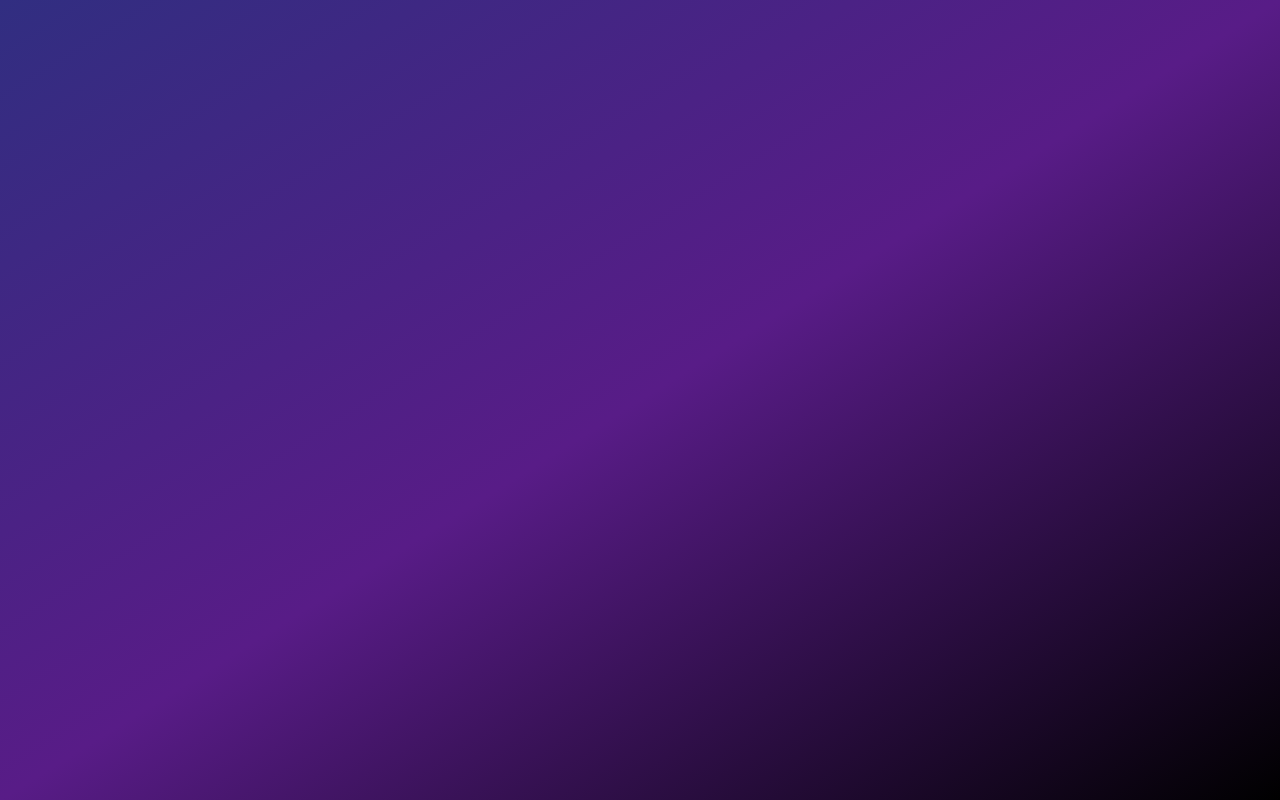
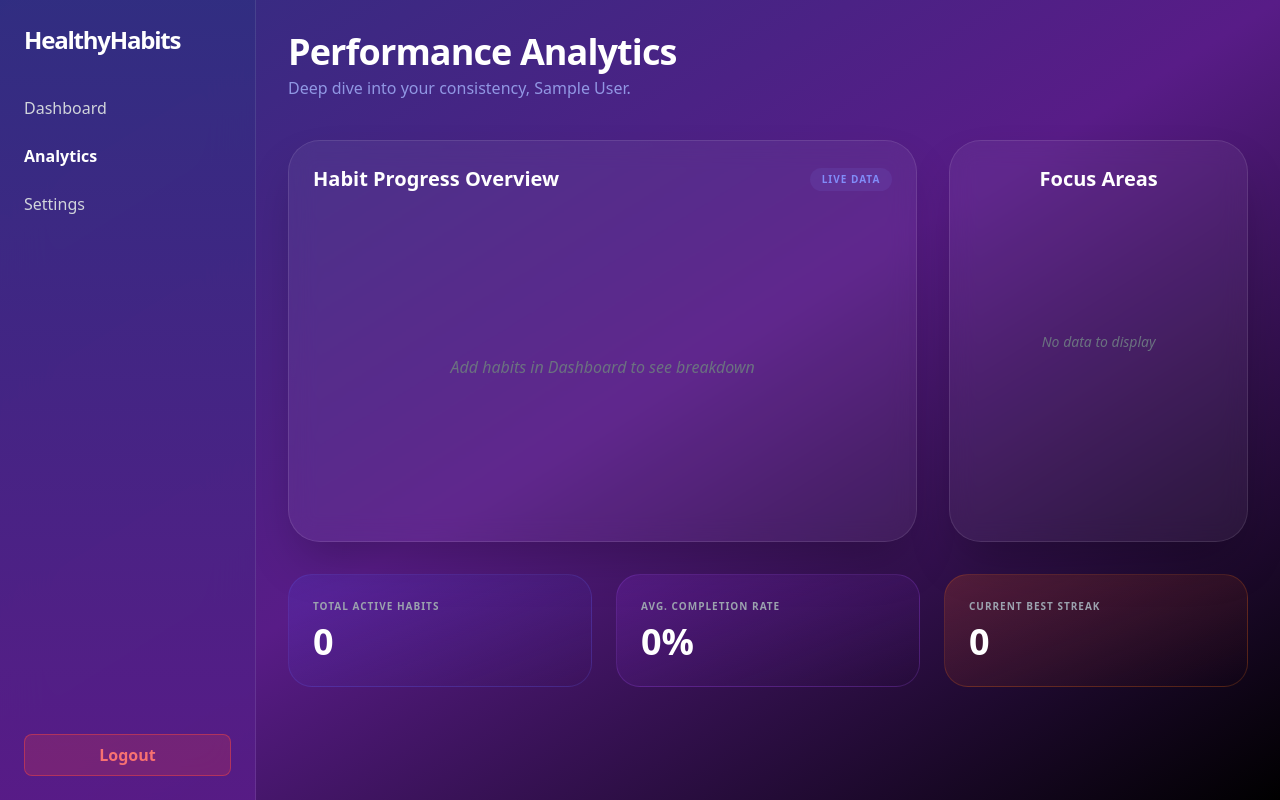
Before and after one commit to ARCHANA-MADDELA-57/healthy-habits-Tracker-frontend, a React (Vite) app: page /analytics in a window 1280 px wide. Before the commit this address had no page. Built offline with nearby package versions, Linux system fonts and the light colour scheme; sample sign-in values are in the browser's storage.

Commit message:
Implemented Analytics dashboard

```diff
--- a/package.json
+++ b/package.json
@@ -11,6 +11,7 @@
   },
   "dependencies": {
     "axios": "^1.13.5",
+    "canvas-confetti": "^1.9.4",
     "chart.js": "^4.5.1",
     "framer-motion": "^12.34.0",
     "react": "^19.2.0",
--- a/src/App.jsx
+++ b/src/App.jsx
@@ -6,6 +6,8 @@ import Login from "./pages/Login";
 import Signup from "./pages/Signup";
 import Dashboard from "./pages/Dashboard";
 import ProtectedRoute from "./components/ProtectedRoute";
+import Analytics from "./pages/Analytics";
+import MainLayout from "./layout/MainLayout";
 
 function App() {
   return (
@@ -24,6 +26,16 @@ function App() {
               </ProtectedRoute>
             }
           />
+          <Route
+            path="/analytics"
+            element={
+              <ProtectedRoute>
+                <MainLayout>
+                  <Analytics />
+                </MainLayout>
+              </ProtectedRoute>
+            }
+          />
         </Routes>
       </AuthProvider>
     </BrowserRouter>
--- a/src/components/Sidebar.jsx
+++ b/src/components/Sidebar.jsx
@@ -16,43 +16,41 @@ const Sidebar = () => {
   return (
     <>
       {/* ================= DESKTOP SIDEBAR ================= */}
-      <div className="hidden md:flex w-64 bg-gradient-to-b from-indigo-900/80 to-purple-900/80 backdrop-blur-xl p-6 flex-col justify-between h-screen">
+      <div className="hidden md:flex fixed left-0 top-0 w-64 bg-gradient-to-b from-indigo-900/90 to-purple-900/90 backdrop-blur-xl p-6 flex-col justify-between h-screen border-r border-white/10 z-50">
         <div>
-          <h1 className="text-2xl font-bold mb-10 text-white">HealthyHabits</h1>
+          <h1 className="text-2xl font-bold mb-10 text-white tracking-tighter">HealthyHabits</h1>
 
           <nav className="flex flex-col gap-6 text-gray-300">
-            <NavLink to="/dashboard" className="hover:text-white transition">Dashboard</NavLink>
-            <NavLink to="/analytics" className="hover:text-white transition">Analytics</NavLink>
-            <NavLink to="/settings" className="hover:text-white transition">Settings</NavLink>
+            <NavLink to="/dashboard" className={({isActive}) => isActive ? "text-white font-bold" : "hover:text-white transition"}>Dashboard</NavLink>
+            <NavLink to="/analytics" className={({isActive}) => isActive ? "text-white font-bold" : "hover:text-white transition"}>Analytics</NavLink>
+            <NavLink to="/settings" className={({isActive}) => isActive ? "text-white font-bold" : "hover:text-white transition"}>Settings</NavLink>
           </nav>
         </div>
 
-        {/* Updated Logout Button */}
         <button
           onClick={handleLogout}
-          className="bg-red-500 px-4 py-2 rounded-lg hover:bg-red-600 transition text-white"
+          className="bg-red-500/20 text-red-400 border border-red-500/50 px-4 py-2 rounded-lg hover:bg-red-600 hover:text-white transition font-semibold"
         >
           Logout
         </button>
       </div>
 
       {/* ================= MOBILE TOP BAR ================= */}
-      <div className="md:hidden fixed top-0 left-0 w-full bg-indigo-900 p-4 flex justify-between items-center z-50">
+      <div className="md:hidden fixed top-0 left-0 w-full bg-indigo-900 p-4 flex justify-between items-center z-[60]">
         <h1 className="text-lg font-bold text-white">HealthyHabits</h1>
         <button onClick={() => setOpen(!open)} className="text-white text-2xl">☰</button>
       </div>
 
       {/* ================= MOBILE MENU ================= */}
       {open && (
-        <div className="md:hidden fixed top-16 left-0 w-full bg-indigo-800 p-6 flex flex-col gap-6 z-40 text-white">
+        <div className="md:hidden fixed top-16 left-0 w-full bg-indigo-800 p-6 flex flex-col gap-6 z-[55] text-white shadow-2xl">
           <NavLink to="/dashboard" onClick={() => setOpen(false)} className="hover:text-gray-300">Dashboard</NavLink>
           <NavLink to="/analytics" onClick={() => setOpen(false)} className="hover:text-gray-300">Analytics</NavLink>
           <NavLink to="/settings" onClick={() => setOpen(false)} className="hover:text-gray-300">Settings</NavLink>
 
-          {/* Also added the click handler to the mobile logout button */}
           <button
             onClick={handleLogout}
-            className="bg-red-500 px-4 py-2 rounded-lg text-left"
+            className="bg-red-500 px-4 py-2 rounded-lg text-center font-bold"
           >
             Logout
           </button>
--- a/src/layout/MainLayout.jsx
+++ b/src/layout/MainLayout.jsx
@@ -1,22 +1,15 @@
-import { useState } from "react";
+import Sidebar from "../components/Sidebar";
 
 const MainLayout = ({ children }) => {
-  const [dark, setDark] = useState(true);
+  return (
+    <div className="min-h-screen bg-gradient-to-br from-indigo-900 via-purple-900 to-black text-white flex">
+      {/* 1. Sidebar remains fixed inside this container */}
+      <Sidebar />
 
-  return (
-    <div className={dark
-      ? "min-h-screen bg-gradient-to-br from-indigo-900 via-purple-900 to-black text-white"
-      : "min-h-screen bg-gray-100 text-black"
-    }>
-
-      <button
-        onClick={() => setDark(!dark)}
-        className="fixed top-5 right-5 bg-white/20 px-4 py-2 rounded-lg"
-      >
-        Toggle Theme
-      </button>
-
-      {children}
+      {/* 2. ml-64 pushes content to the right so it doesn't go under the fixed sidebar */}
+      <main className="flex-1 ml-0 md:ml-64 p-4 md:p-8 min-h-screen">
+        {children}
+      </main>
     </div>
   );
 };
--- /dev/null
+++ b/src/pages/Analytics.jsx
@@ -0,0 +1,232 @@
+import React, { useState, useEffect } from "react";
+import { Bar, Doughnut } from "react-chartjs-2";
+import {
+  Chart as ChartJS,
+  CategoryScale,
+  LinearScale,
+  BarElement,
+  Title,
+  Tooltip,
+  Legend,
+  ArcElement,
+} from "chart.js";
+
+ChartJS.register(
+  CategoryScale,
+  LinearScale,
+  BarElement,
+  Title,
+  Tooltip,
+  Legend,
+  ArcElement
+);
+
+const Analytics = () => {
+  const [habits, setHabits] = useState([]);
+  const [userName, setUserName] = useState("User");
+
+  useEffect(() => {
+    // 1. Try to find the user
+    const rawUser = localStorage.getItem("registeredUser");
+    console.log("Raw User from Storage:", rawUser); // Debug Log 1
+
+    if (rawUser) {
+      const storedUser = JSON.parse(rawUser);
+
+      // Set Name
+      const name = storedUser.name || storedUser.username || "User";
+      setUserName(name);
+
+      // 2. Build the Key exactly like Dashboard
+      const userKey = `habits_${storedUser.email}`;
+      console.log("Looking for key:", userKey); // Debug Log 2
+
+      // 3. Get Habits
+      const rawHabits = localStorage.getItem(userKey);
+      console.log("Raw Habits found:", rawHabits); // Debug Log 3
+
+      if (rawHabits) {
+        setHabits(JSON.parse(rawHabits));
+      }
+    } else {
+      console.warn(
+        "No 'registeredUser' found in localStorage. Are you logged in?"
+      );
+    }
+  }, []);
+
+  // --- DATA CALCULATIONS ---
+
+  // 1. Weekly Summary Data (Using 'title' instead of 'name')
+  const weeklyLabels = habits.map((h) => h.title);
+  const currentData = habits.map((h) => h.current || 0);
+  const targetData = habits.map((h) => h.target || 0);
+
+  // 1. Automatically find all unique categories used in your habits
+  // 1. Get unique categories from your ACTUAL habits
+  // This prevents the chart from being empty if you use custom names
+  const categories =
+    habits.length > 0
+      ? [...new Set(habits.map((h) => h.category || "General"))]
+      : ["General"];
+
+  // 2. Count habits per category found
+  const categoryCounts = categories.map(
+    (cat) => habits.filter((h) => (h.category || "General") === cat).length
+  );
+
+  // 3. Dynamic color generator (so you don't run out of colors)
+  const chartColors = [
+    "#6366f1",
+    "#a855f7",
+    "#ec4899",
+    "#f59e0b",
+    "#10b981",
+    "#3b82f6",
+    "#ef4444",
+    "#06b6d4",
+  ];
+  // Check if we have "Misc" data not in our main list
+  const accountedFor = categoryCounts.reduce((a, b) => a + b, 0);
+  const hasData = habits.length > 0;
+
+  // --- CHART CONFIGURATIONS ---
+
+  const weeklySummaryConfig = {
+    labels: weeklyLabels,
+    datasets: [
+      {
+        label: "Achieved",
+        data: currentData,
+        backgroundColor: "rgba(99, 102, 241, 0.8)",
+        borderRadius: 8,
+      },
+      {
+        label: "Target",
+        data: targetData,
+        backgroundColor: "rgba(255, 255, 255, 0.1)",
+        borderRadius: 8,
+      },
+    ],
+  };
+
+  const categoryConfig = {
+    labels: categories,
+    datasets: [
+      {
+        data: categoryCounts,
+        backgroundColor: chartColors.slice(0, categories.length),
+        borderWidth: 0,
+        hoverOffset: 20,
+      },
+    ],
+  };
+
+  return (
+    <div className="w-full text-white animate-in fade-in duration-500">
+      <header className="mb-10">
+        <h1 className="text-4xl font-extrabold tracking-tight">
+          Performance Analytics
+        </h1>
+        <p className="text-indigo-300 opacity-80 mt-1">
+          Deep dive into your consistency, {userName}.
+        </p>
+      </header>
+
+      <div className="grid grid-cols-1 lg:grid-cols-3 gap-8">
+        {/* Main Weekly Summary Chart */}
+        <div className="lg:col-span-2 bg-white/5 backdrop-blur-md p-6 rounded-[2rem] border border-white/10 shadow-2xl">
+          <div className="flex justify-between items-center mb-6">
+            <h2 className="text-xl font-semibold">Habit Progress Overview</h2>
+            <span className="text-[10px] font-black text-indigo-400 bg-indigo-400/10 px-3 py-1 rounded-full uppercase tracking-widest">
+              Live Data
+            </span>
+          </div>
+          <div className="h-[300px]">
+            {habits.length > 0 ? (
+              <Bar
+                data={weeklySummaryConfig}
+                options={{
+                  responsive: true,
+                  maintainAspectRatio: false,
+                  scales: {
+                    y: {
+                      beginAtZero: true,
+                      grid: { color: "rgba(255,255,255,0.05)" },
+                      ticks: { color: "#9ca3af" },
+                    },
+                    x: { ticks: { color: "#9ca3af" } },
+                  },
+                }}
+              />
+            ) : (
+              <div className="flex items-center justify-center h-full text-gray-500 italic">
+                Add habits in Dashboard to see breakdown
+              </div>
+            )}
+          </div>
+        </div>
+
+        {/* Category Breakdown */}
+<div className="bg-white/5 backdrop-blur-md p-6 rounded-[2rem] border border-white/10 shadow-2xl">
+  <h2 className="text-xl font-semibold mb-6 text-center">Focus Areas</h2>
+  <div className="h-[250px] flex justify-center items-center">
+    {habits.length > 0 ? (
+      <Doughnut
+        data={categoryConfig}
+        options={{
+          cutout: "70%",
+          plugins: {
+            legend: {
+              position: "bottom",
+              labels: { color: "#9ca3af", usePointStyle: true, padding: 15 },
+            },
+          },
+        }}
+      />
+    ) : (
+      <div className="text-gray-500 italic text-sm">No data to display</div>
+    )}
+  </div>
+</div>
+
+        {/* Quick Insights Cards */}
+        <div className="lg:col-span-3 grid grid-cols-1 md:grid-cols-3 gap-6">
+          <div className="bg-gradient-to-br from-indigo-600/20 to-transparent p-6 rounded-3xl border border-indigo-500/20">
+            <p className="text-gray-400 text-[10px] font-bold uppercase tracking-widest">
+              Total Active Habits
+            </p>
+            <h3 className="text-4xl font-black mt-2">{habits.length}</h3>
+          </div>
+
+          <div className="bg-gradient-to-br from-purple-600/20 to-transparent p-6 rounded-3xl border border-purple-500/20">
+            <p className="text-gray-400 text-[10px] font-bold uppercase tracking-widest">
+              Avg. Completion Rate
+            </p>
+            <h3 className="text-4xl font-black mt-2">
+              {habits.length > 0
+                ? Math.round(
+                    (habits.reduce((acc, h) => acc + h.current / h.target, 0) /
+                      habits.length) *
+                      100
+                  )
+                : 0}
+              %
+            </h3>
+          </div>
+
+          <div className="bg-gradient-to-br from-orange-600/20 to-transparent p-6 rounded-3xl border border-orange-500/20">
+            <p className="text-gray-400 text-[10px] font-bold uppercase tracking-widest">
+              Current Best Streak
+            </p>
+            <h3 className="text-4xl font-black mt-2">
+              {habits.length > 0 ? Math.max(...habits.map((h) => h.streak)) : 0}
+            </h3>
+          </div>
+        </div>
+      </div>
+    </div>
+  );
+};
+
+export default Analytics;
```
Also changed, not shown: src/pages/Dashboard.jsx (+73 -57 lines), src/pages/Login.jsx (+13 -13 lines), src/pages/Signup.jsx (+20 -8 lines), 1 other file (tests, documents, lock files or other folders).
